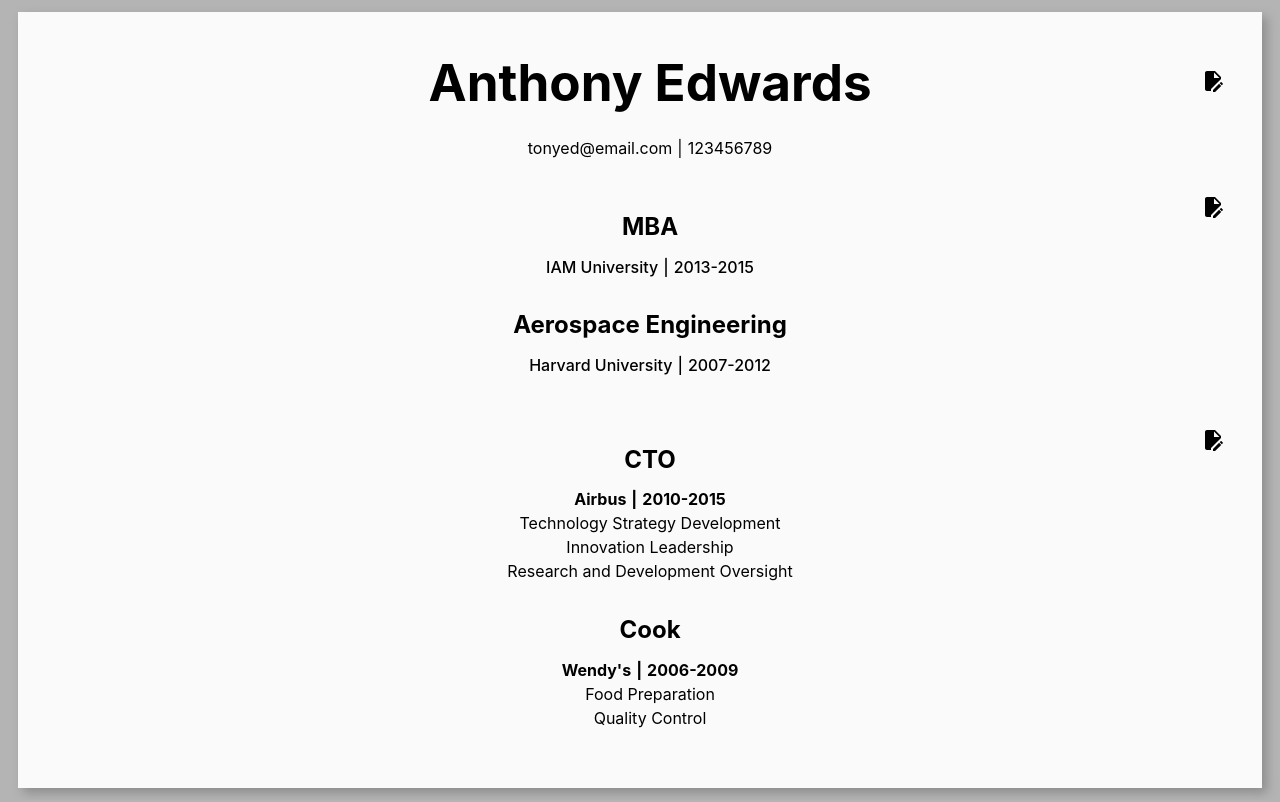
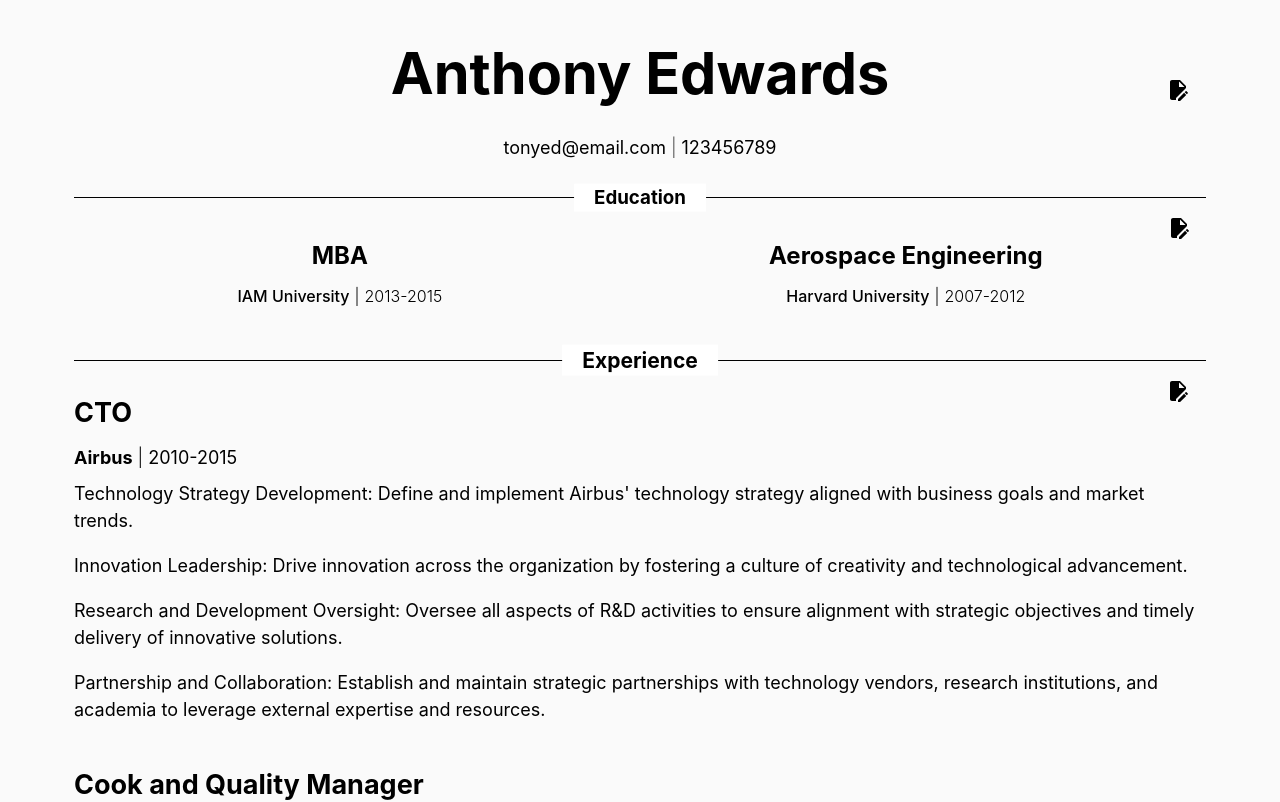
Before and after one commit to ruizterce/cv-editor, a React (Vite) app: page / in a window 1280 px wide. Shown: the top 802 px of the page. Built offline with nearby package versions, Linux system fonts and the light colour scheme.

Commit message:
Update styles and formats

```diff
--- a/src/components/Education.jsx
+++ b/src/components/Education.jsx
@@ -27,6 +27,9 @@ export default function Education() {
     return (
       <section className="education">
         <EditBtn editFunction={toggleEdit} />
+        <div className="separator">
+          <h3>Education</h3>
+        </div>
         <ul>
           {education.map((educationalUnit) => {
             return (
@@ -34,7 +37,7 @@ export default function Education() {
                 <h2>{educationalUnit.title}</h2>
                 <h4>
                   <span>{educationalUnit.school}</span>
-                  <span>{educationalUnit.date}</span>
+                  <span className="date-info">{educationalUnit.date}</span>
                 </h4>
               </li>
             );
@@ -73,12 +76,11 @@ export default function Education() {
 
     return (
       <section className="education edit-mode">
+        <div className="separator">
+          <h3>Education</h3>
+        </div>
         <form onSubmit={saveEdit}>
-          <button type="Submit">Save</button>
-          <button type="button" onClick={cancelEdit}>
-            Cancel
-          </button>
-          <p>Edit Mode</p>
+          <p>Editing...</p>
 
           <ul>
             {education.map((educationalUnit) => {
@@ -133,6 +135,10 @@ export default function Education() {
           <button type="button" onClick={() => handleAddEducation()}>
             Add education
           </button>
+          <button type="Submit">Save</button>
+          <button type="button" onClick={cancelEdit}>
+            Cancel
+          </button>
         </form>
       </section>
     );
--- a/src/components/Experience.jsx
+++ b/src/components/Experience.jsx
@@ -101,6 +101,9 @@ export default function Experience() {
     return (
       <section className="experience">
         <EditBtn editFunction={toggleEdit} />
+        <div className="separator">
+          <h3>Experience</h3>
+        </div>
         <ul>
           {experience.map((experienceUnit) => {
             return (
@@ -108,12 +111,16 @@ export default function Experience() {
                 <h2>{experienceUnit.position}</h2>
                 <h4>
                   <span>{experienceUnit.company}</span>
-                  <span>{experienceUnit.date}</span>
+                  <span className="date-info">{experienceUnit.date}</span>
                 </h4>
                 <ul>
                   {experienceUnit.responsibilities.map(
                     (responsibility, index) => {
-                      return <li key={index}>{responsibility}</li>;
+                      return (
+                        <li className="responsibilities" key={index}>
+                          {responsibility}
+                        </li>
+                      );
                     }
                   )}
                 </ul>
@@ -126,12 +133,11 @@ export default function Experience() {
   } else {
     return (
       <section className="experience edit-mode">
+        <div className="separator">
+          <h3>Experience</h3>
+        </div>
         <form onSubmit={saveEdit}>
-          <button type="Submit">Save</button>
-          <button type="button" onClick={cancelEdit}>
-            Cancel
-          </button>
-          <p>Edit Mode</p>
+          <p>Editing...</p>
 
           <ul>
             {experience.map((experienceUnit) => {
@@ -222,6 +228,10 @@ export default function Experience() {
           <button type="button" onClick={() => handleAddExperience()}>
             Add experience
           </button>
+          <button type="Submit">Save</button>
+          <button type="button" onClick={cancelEdit}>
+            Cancel
+          </button>
         </form>
       </section>
     );
--- a/src/components/GeneralInfo.jsx
+++ b/src/components/GeneralInfo.jsx
@@ -41,11 +41,7 @@ export default function GeneralInfo() {
     return (
       <section className="general-info edit-mode">
         <form onSubmit={saveEdit}>
-          <button type="Submit">Save</button>
-          <button type="button" onClick={cancelEdit}>
-            Cancel
-          </button>
-          <p>Edit Mode</p>
+          <p>Editing...</p>
 
           <input
             className="name"
@@ -62,6 +58,10 @@ export default function GeneralInfo() {
             value={phone}
             onChange={(e) => setPhone(e.target.value)}
           ></input>
+          <button type="Submit">Save</button>
+          <button type="button" onClick={cancelEdit}>
+            Cancel
+          </button>
         </form>
       </section>
     );
--- a/src/data/data.js
+++ b/src/data/data.js
@@ -23,17 +23,24 @@ let data = {
       company: "Airbus",
       position: "CTO",
       responsibilities: [
-        "Technology Strategy Development",
-        "Innovation Leadership",
-        "Research and Development Oversight",
+        "Technology Strategy Development: Define and implement Airbus' technology strategy aligned with business goals and market trends.",
+        "Innovation Leadership: Drive innovation across the organization by fostering a culture of creativity and technological advancement.",
+        "Research and Development Oversight: Oversee all aspects of R&D activities to ensure alignment with strategic objectives and timely delivery of innovative solutions.",
+        "Partnership and Collaboration: Establish and maintain strategic partnerships with technology vendors, research institutions, and academia to leverage external expertise and resources.",
       ],
       date: "2010-2015",
       id: uuidv4(),
     },
     {
       company: "Wendy's",
-      position: "Cook",
-      responsibilities: ["Food Preparation", "Quality Control"],
+      position: "Cook and Quality Manager",
+      responsibilities: [
+        "Food Preparation: Prepare and cook food items according to Wendy's operational standards and recipes.",
+        "Quality Control: Ensure that all food products meet Wendy's quality standards for freshness, taste, and presentation.",
+        "Station Management: Manage assigned cooking stations (e.g., grill, fryers, sandwich assembly) efficiently during peak and off-peak hours.",
+        "Inventory Management: Monitor and maintain adequate stock levels of food ingredients and supplies required for daily operations.",
+        "Food Safety and Hygiene: Adhere to food safety procedures and guidelines, including proper handling, storage, and sanitation practices.",
+      ],
       date: "2006-2009",
       id: uuidv4(),
     },
--- a/src/index.css
+++ b/src/index.css
@@ -12,7 +12,8 @@
 body {
   margin: 0;
   display: flex;
-  place-items: center;
+  align-items: center;
+  justify-content: center;
   min-width: 320px;
   min-height: 100vh;
   background-color: #b4b4b4;
--- a/src/styles/App.css
+++ b/src/styles/App.css
@@ -2,8 +2,9 @@
   max-width: 1180px;
   width: 100%;
   margin: 0 auto;
-  padding: 2rem;
+  padding: 2rem 4rem;
   text-align: center;
   background-color: hsl(0, 0%, 98%);
   box-shadow: 5px 5px 10px rgb(141, 141, 141);
+  font-size: 18px;
 }
--- a/src/styles/EditBtn.css
+++ b/src/styles/EditBtn.css
@@ -1,7 +1,7 @@
  .edit-btn {
      position: absolute;
      right: 20px;
-     top: 20px;
+     top: 40px;
      padding: 2px;
      background: inherit;
      border: none;
--- a/src/styles/Education.css
+++ b/src/styles/Education.css
@@ -1,18 +1,39 @@
 section.education {
     position: relative;
-    width: 100%;
     padding: 10px;
+    font-size: 1rem;
+
+    .separator {
+        position: relative;
+        width: 100%;
+        height: 1px;
+        background-color: #000;
+        margin: 1rem 0;
+
+        h3 {
+            position: absolute;
+            left: 50%;
+            transform: translate(-50%, -115%);
+            background-color: #fff;
+            padding: 0 20px;
+        }
+    }
+
 
     ul {
         padding: 0;
+        display: flex;
+        justify-content: space-around;
+        flex-wrap: wrap;
     }
 
     li {
         list-style-type: none;
+        margin: 0 1rem;
     }
 
     h2 {
-        margin: 1.2em 0 0.4em;
+        margin: 1em 0 0.4em;
     }
 
     h4 {
@@ -24,5 +45,10 @@ section.education {
         content: "|";
         margin-left: 5px;
         margin-right: 5px;
+        font-weight: 300;
+    }
+
+    .date-info {
+        font-weight: 300;
     }
 }
--- a/src/styles/Experience.css
+++ b/src/styles/Experience.css
@@ -1,15 +1,34 @@
 section.experience {
     position: relative;
-    width: 100%;
     padding: 10px;
 
+    .separator {
+        position: relative;
+        width: 100%;
+        height: 1px;
+        background-color: #000;
+        margin: 1rem 0;
+
+        h3 {
+            position: absolute;
+            left: 50%;
+            transform: translate(-50%, -115%);
+            background-color: #fff;
+            padding: 0 20px;
+        }
+    }
 
     ul {
         padding: 0;
+        text-align: left;
     }
 
     li {
         list-style-type: none;
+    }
+
+    li.responsibilities {
+        padding: 0.5em 0;
     }
 
     h2 {
@@ -24,5 +43,10 @@ section.experience {
         content: "|";
         margin-left: 5px;
         margin-right: 5px;
+        font-weight: 300;
+    }
+
+    .date-info {
+        font-weight: 400;
     }
 }
--- a/src/styles/GeneralInfo.css
+++ b/src/styles/GeneralInfo.css
@@ -1,6 +1,5 @@
 section.general-info {
     position: relative;
-    width: 100%;
     padding: 10px;
 
     h1 {
@@ -14,5 +13,6 @@ section.general-info {
         content: "|";
         margin-left: 5px;
         margin-right: 5px;
+        font-weight: 200;
     }
 }
```
